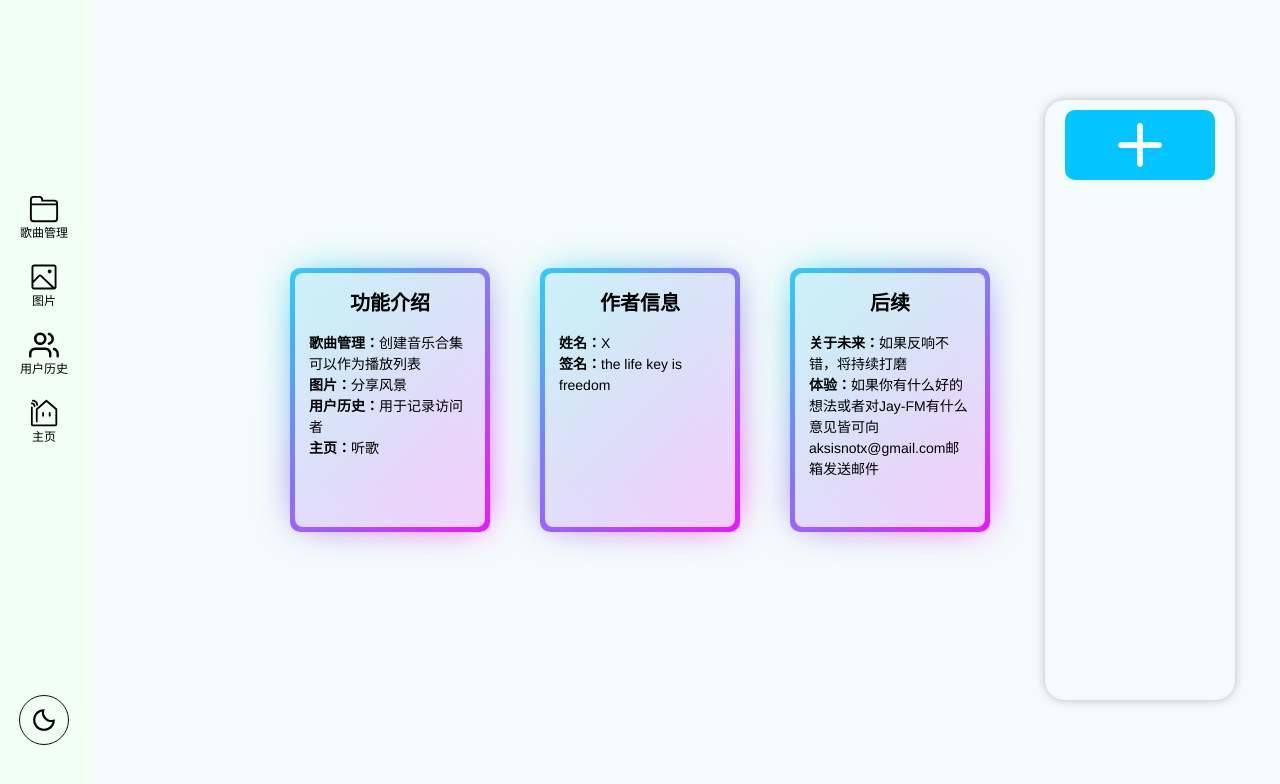
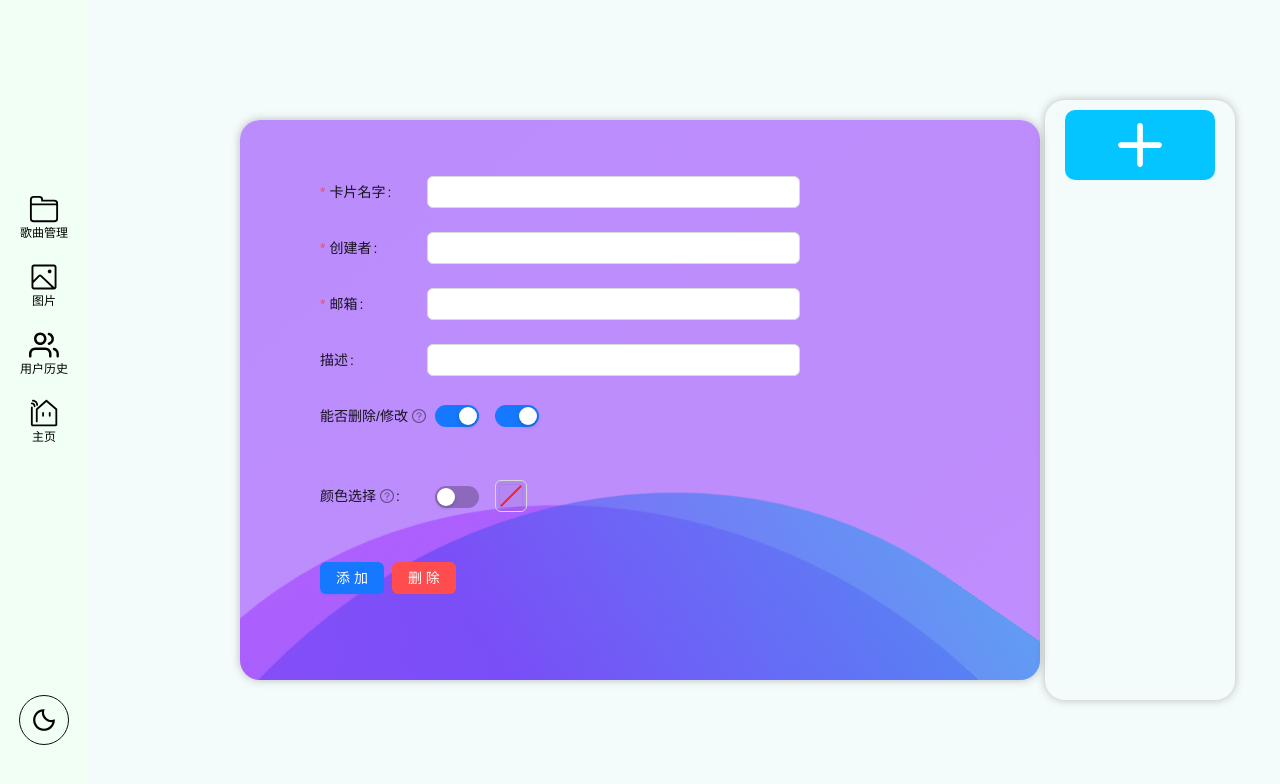
Before and after one commit to zongyanglaobiao/Jay-FM, a React (Create React App) app in the folder jay-fm-front-end/: page /#/folder in a window 1280 px wide. Shown: the top 784 px of the page. Built offline with nearby package versions, Linux system fonts and the light colour scheme.

Commit message:
完善表单

```diff
--- a/jay-fm-front-end/src/components/SongManagement/SongManagement.jsx
+++ b/jay-fm-front-end/src/components/SongManagement/SongManagement.jsx
@@ -1,6 +1,6 @@
 import {memo, useState} from "react";
 import {getRandomColor, getRandomId} from "../../utils/common/util";
-import {Button, ColorPicker, Form, Input, Switch,} from 'antd';
+import {Button, ColorPicker, Flex, Form, Input, Space, Switch, Tooltip,} from 'antd';
 import {useDispatch, useSelector} from "react-redux";
 import {addCardThunk} from "../../redux/thunk";
 
@@ -17,18 +17,7 @@ const CardAddForm = memo(()=>{
 	const dispatch = useDispatch();
 	//submit form
 	const onFinish = (fromData) => {
-		const {cardName,description,cardBgColor,cardSwitch} = fromData
-		//判断是否选择了自定义颜色
-		let rgbStr = null
-		if (cardSwitch) {
-			const {r,g,b} = cardBgColor.metaColor
-			rgbStr = `rgb(${r},${g},${b})`
-		}
-		dispatch(addCardThunk({
-			cardBgColor:rgbStr || `rgb(${getRandomColor()},${getRandomColor()},${getRandomColor()})`,
-			cardName:cardName,
-			description:description,
-		}))
+		console.log('$$$$$$$$$$$$',fromData)
 	}
 	return (
 		<div className="card-from-container playing">
@@ -45,8 +34,8 @@ const CardAddForm = memo(()=>{
 				}}
 				layout="horizontal"
 				style={{
-					height:'60%',
-					width:'60%',
+					height:'80%',
+					width:'80%',
 				}}
 				onFinish={onFinish}
 			>
@@ -58,19 +47,56 @@ const CardAddForm = memo(()=>{
 				]}>
 					<Input />
 				</Form.Item>
-				 {/*Item can automatically use the submit function only  if there is had name*/}
+				<Form.Item   name="creator" label="创建者" rules={[
+					{
+						required: true,
+						message: '流传你的名字',
+					},
+				]}>
+					<Input />
+				</Form.Item>
+				<Form.Item   name="email" label="邮箱" rules={[
+					{
+						required: true,
+						message: '邮箱不能为空',
+					},
+				]}>
+					<Input />
+				</Form.Item>
+				{/*Item can automatically use the submit function only  if there is had name*/}
 				<Form.Item label="描述" name="description">
 					<Input />
 				</Form.Item>
-				<Form.Item  label="颜色选择" name="cardSwitch" tooltip='不选默认随机颜色' valuePropName='checked'>
-					{/*cancel colorPicker disable*/}
-					<Switch className='ml-2'  onChange={(checked, event)=>setColorPickerDisable(!checked)}/>
+				<Form.Item  label="能否删除/修改"  tooltip='默认任何人都可以删除/修改' >
+					<Space>
+						<Tooltip title="删除">
+							<Form.Item name='enableDelete' valuePropName='checked' initialValue={true}>
+								<Switch className='ml-2' defaultChecked  />
+							</Form.Item>
+						</Tooltip>
+						<Tooltip title="修改">
+							<Form.Item name='enableModify' valuePropName='checked' initialValue={true}>
+								<Switch className='ml-2' defaultChecked   />
+							</Form.Item>
+						</Tooltip>
+					</Space>
 				</Form.Item>
-				<Form.Item label="自定义颜色" name="cardBgColor"  >
-					<ColorPicker className='ml-2' disabled={colorPickerDisable}  />
+				<Form.Item  label="颜色选择" tooltip='不选默认随机颜色' >
+					<Space>
+						{/*cancel colorPicker disable*/}
+						<Form.Item>
+							<Switch className='ml-2'  onChange={(checked, event)=>setColorPickerDisable(!checked)}/>
+						</Form.Item>
+						<Form.Item name='colorStr'>
+							<ColorPicker className='ml-2' disabled={colorPickerDisable}  />
+						</Form.Item>
+					</Space>
 				</Form.Item>
-				<Form.Item >
-					<Button htmlType="submit"  >添加</Button>
+				<Form.Item>
+					<Space>
+						<Button htmlType="submit"  type="primary"  className='bg-[#1677ff]' >添加</Button>
+						<Button  type="primary" danger={true} >删除</Button>
+					</Space>
 				</Form.Item>
 			</Form>
 		</div>
@@ -157,7 +183,7 @@ export default  function SongManagementUI() {
 	return (
 		<div className='folder-container'>
 			{
-				isShowTip ?
+				true ?
 					<div className='folder-container-card-from'>
 						<CardAddForm/>
 					</div>
```
Also changed, not shown: 1 other file (tests, documents, lock files or other folders).
